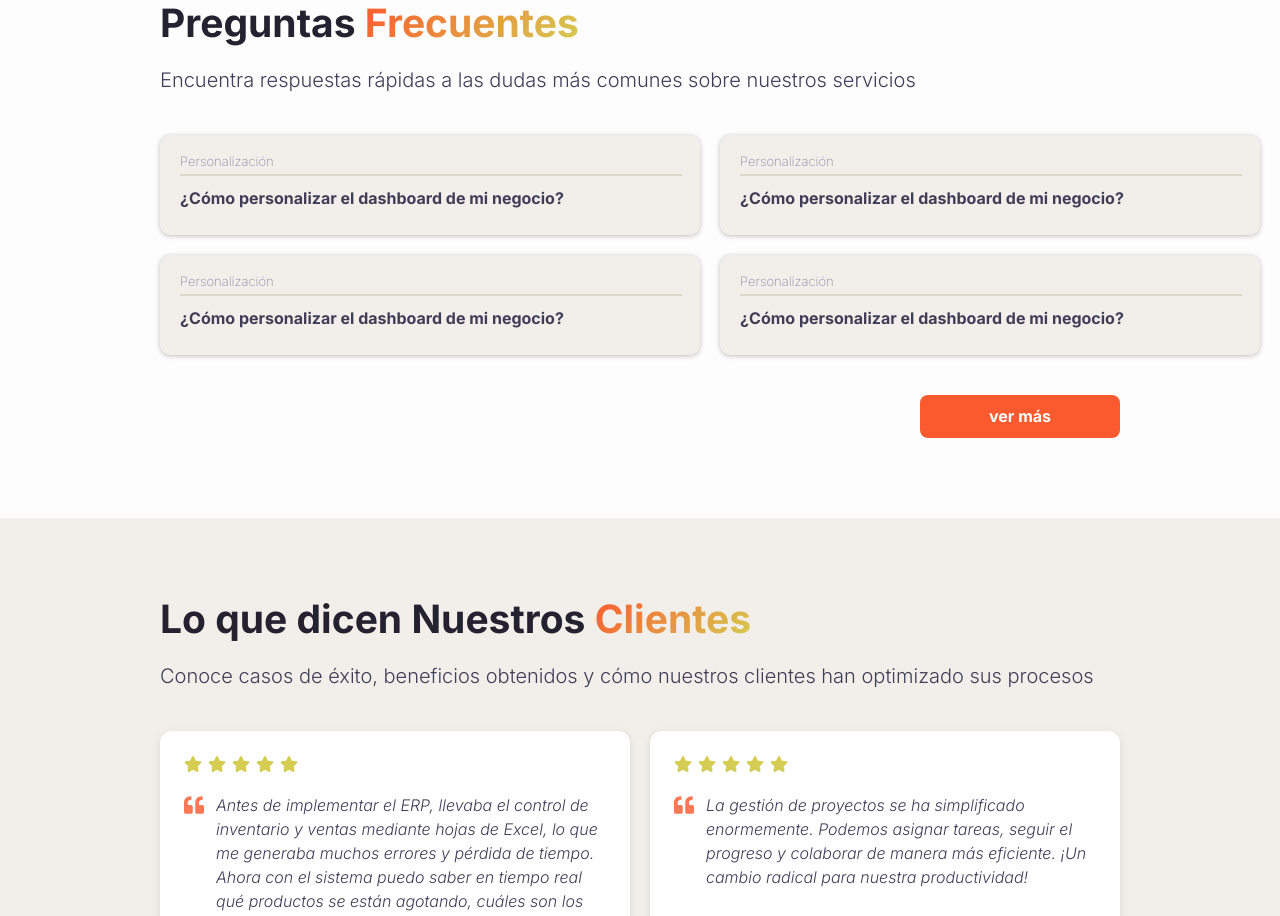
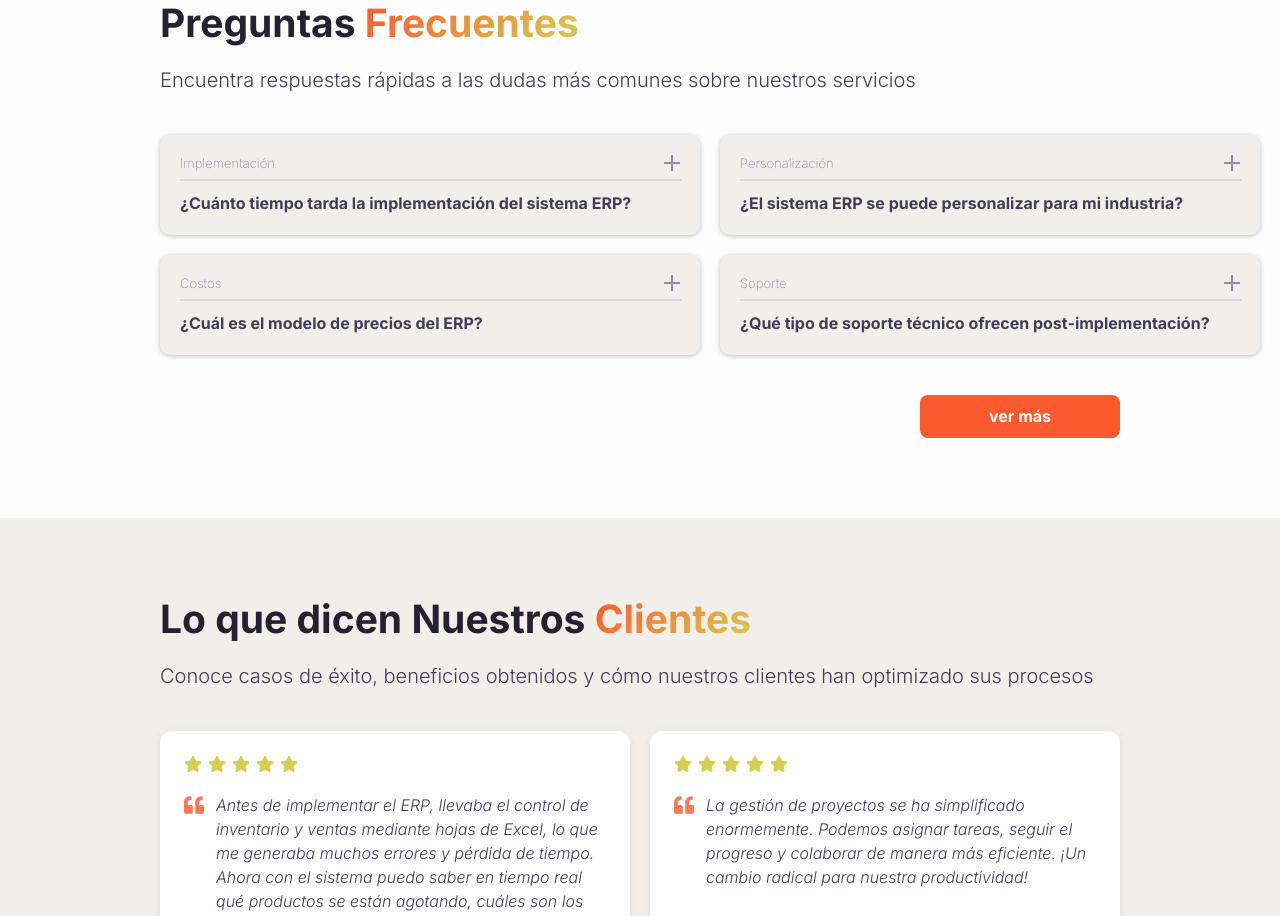
Before and after one commit to edisonCheca/INNOVAPAZ, a React (Vite) app in the folder frontend/: page / in a window 1280 px wide. Shown: the part 2740-3656 px from the top of the page. Built offline with nearby package versions, Linux system fonts and the light colour scheme.

Commit message:
feat(frontend): agregar respuestas en seccion de preguntas frecuentes

```diff
--- a/frontend/src/components/common/FaqCard.css
+++ b/frontend/src/components/common/FaqCard.css
@@ -5,7 +5,8 @@
   padding: 20px;
   gap: 20px;
   width: 100%;
-  height: 100px;
+  min-height: 100px;
+  height: auto;
   flex: none;
   order: 0;
   flex-grow: 0;
@@ -14,14 +15,23 @@
   box-shadow: 0px 1px 5px rgba(0, 0, 0, 0.25);
   border-radius: 10px;
   box-sizing: border-box;
+  cursor: pointer;
+  transition: all 0.3s ease;
+}
+
+.faq-card:hover {
+  transform: translateY(-2px);
+  box-shadow: 0px 4px 10px rgba(0, 0, 0, 0.25);
+}
+
+.faq-card__header {
+  display: flex;
+  flex-direction: column;
+  gap: 23px;
+  width: calc(100% - 30px);
 }
 
 .faq-card__category {
-  position: absolute;
-  width: 94px;
-  height: 16px;
-  left: 20px;
-  top: 18px;
   font: var(--font-13);
   font-weight: 200;
   line-height: 16px;
@@ -33,20 +43,65 @@
   width: calc(100% - 40px);
   height: 0px;
   left: 20px;
-  top: 39px;
+  top: 44px;
   border: 0.5px solid var(--bg-600);
+  transition: top 0.3s ease;
 }
 
 .faq-card__question {
-  position: absolute;
-  width: calc(100% - 40px);
-  height: 38px;
-  left: 20px;
-  top: 44px;
   font: var(--font-16);
   font-weight: 700;
   line-height: 19px;
   color: var(--pri-600);
+}
+
+.faq-card__answer {
+  font: var(--font-14);
+  color: var(--pri-600);
+  line-height: 1.5;
+  padding-top: 10px;
+  width: 100%;
+}
+
+.faq-card__icon {
+  position: absolute;
+  right: 20px;
+  top: 20px;
+  width: 16px;
+  height: 16px;
+  transition: transform 0.3s ease;
+}
+
+.faq-card__icon::before,
+.faq-card__icon::after {
+  content: '';
+  position: absolute;
+  background-color: var(--pri-500);
+  transition: transform 0.3s ease;
+}
+
+.faq-card__icon::before {
+  top: 50%;
+  left: 0;
+  width: 100%;
+  height: 2px;
+  margin-top: -1px;
+}
+
+.faq-card__icon::after {
+  top: 0;
+  left: 50%;
+  width: 2px;
+  height: 100%;
+  margin-left: -1px;
+}
+
+.faq-card--open .faq-card__icon {
+  transform: rotate(45deg);
+}
+
+.faq-card--open .faq-card__line {
+  top: 70px;
 }
 
 @media (max-width: 411px) {
@@ -64,8 +119,11 @@
   }
 
   .faq-card__question {
-    left: 16px;
-    width: calc(100% - 32px);
+    width: 100%;
+  }
+
+  .faq-card__header {
+    width: calc(100% - 25px);
   }
 }
 
@@ -75,14 +133,16 @@
   }
 
   .faq-card__line {
-    width: 500px;
+    width: calc(100% - 40px);
   }
 
   .faq-card__question {
-    width: 500px;
-    height: 19px;
-    left: 20.11px;
-    top: 54px;
+    width: 100%;
+    height: auto;
+  }
+
+  .faq-card--open .faq-card__line {
+    top: 80px;
   }
 }
 
@@ -95,7 +155,7 @@
 @media (min-width: 1025px) {
   .faq-card {
     width: 540px;
-    height: 100px;
+    min-height: 100px;
   }
 }
 
--- a/frontend/src/components/common/FaqCard.tsx
+++ b/frontend/src/components/common/FaqCard.tsx
@@ -1,18 +1,29 @@
-import React from 'react';
+import React, { useState } from 'react';
 import './FaqCard.css';
 
 interface FaqCardProps {
   category: string;
   question: string;
+  answer: string;
   className?: string;
 }
 
-const FaqCard: React.FC<FaqCardProps> = ({ category, question, className = '' }) => {
+const FaqCard: React.FC<FaqCardProps> = ({ category, question, answer, className = '' }) => {
+  const [isOpen, setIsOpen] = useState(false);
+
+  const toggleOpen = () => {
+    setIsOpen(!isOpen);
+  };
+
   return (
-    <div className={`faq-card ${className}`}>
-      <div className="faq-card__category">{category}</div>
+    <div className={`faq-card ${className} ${isOpen ? 'faq-card--open' : ''}`} onClick={toggleOpen}>
+      <div className="faq-card__header">
+        <div className="faq-card__category">{category}</div>
+        <div className="faq-card__question">{question}</div>
+      </div>
+      <div className="faq-card__icon"></div>
       <div className="faq-card__line"></div>
-      <div className="faq-card__question">{question}</div>
+      {isOpen && <div className="faq-card__answer">{answer}</div>}
     </div>
   );
 };
--- a/frontend/src/components/layout/FrequentQuestions.css
+++ b/frontend/src/components/layout/FrequentQuestions.css
@@ -18,6 +18,7 @@
   display: flex;
   flex-direction: column;
   gap: 20px;
+  align-items: flex-start;
 }
 
 .frequent-questions__action {
--- a/frontend/src/components/layout/FrequentQuestions.tsx
+++ b/frontend/src/components/layout/FrequentQuestions.tsx
@@ -7,20 +7,28 @@ import './FrequentQuestions.css';
 const FrequentQuestions: React.FC = () => {
   const faqData = [
     {
-      category: 'Personalización',
-      question: '¿Cómo personalizar el dashboard de mi negocio?',
+      category: 'Implementación',
+      question: '¿Cuánto tiempo tarda la implementación del sistema ERP?',
+      answer:
+        'El tiempo de implementación varía según la complejidad y el tamaño de tu empresa. Un proyecto estándar puede durar entre 3 y 6 meses, incluyendo análisis, configuración, migración de datos y capacitación.',
     },
     {
       category: 'Personalización',
-      question: '¿Cómo personalizar el dashboard de mi negocio?',
+      question: '¿El sistema ERP se puede personalizar para mi industria?',
+      answer:
+        'Sí, nuestro ERP es altamente personalizable. Podemos adaptarlo a las necesidades específicas de tu industria, ya sea manufactura, distribución, servicios, etc., configurando módulos y flujos de trabajo a medida.',
     },
     {
-      category: 'Personalización',
-      question: '¿Cómo personalizar el dashboard de mi negocio?',
+      category: 'Costos',
+      question: '¿Cuál es el modelo de precios del ERP?',
+      answer:
+        'Ofrecemos un modelo de suscripción basado en el número de usuarios y los módulos contratados. Esto incluye actualizaciones, soporte técnico y mantenimiento. Contáctanos para una cotización personalizada.',
     },
     {
-      category: 'Personalización',
-      question: '¿Cómo personalizar el dashboard de mi negocio?',
+      category: 'Soporte',
+      question: '¿Qué tipo de soporte técnico ofrecen post-implementación?',
+      answer:
+        'Brindamos soporte continuo a través de varios canales: teléfono, email y portal de cliente. Nuestro equipo está disponible para resolver incidencias, responder dudas y asegurar el óptimo funcionamiento del sistema.',
     },
   ];
 
@@ -44,7 +52,12 @@ const FrequentQuestions: React.FC = () => {
 
         <div className="frequent-questions__grid">
           {faqData.map((faq, index) => (
-            <FaqCard key={index} category={faq.category} question={faq.question} />
+            <FaqCard
+              key={index}
+              category={faq.category}
+              question={faq.question}
+              answer={faq.answer}
+            />
           ))}
         </div>
 
```
